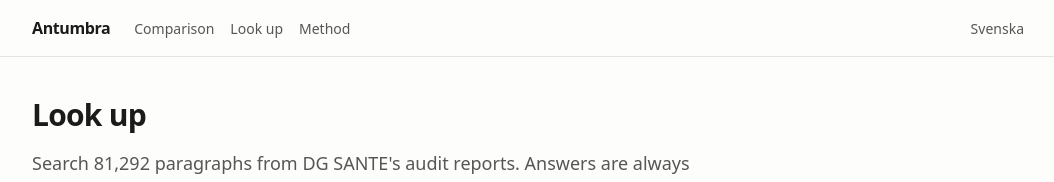
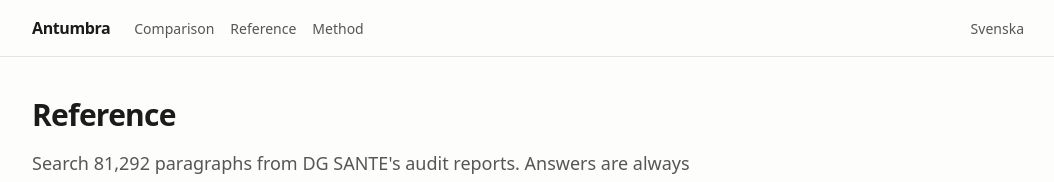
Before and after one commit to MartinBlomqvistDev/antumbra, a Next.js app in the folder web/: page /en/uppslag in a window 1280 px wide. Shown: the top 182 px of the page, without its empty margins (112-1166 px from the left). Built offline with nearby package versions, Linux system fonts and the light colour scheme.

Commit message:
copy: public framing in the site description and Reference label

```diff
--- a/web/content/en.ts
+++ b/web/content/en.ts
@@ -6,15 +6,15 @@ export const en: Copy = {
     name: "Antumbra",
     tagline: "From figure to source in two clicks.",
     description:
-      "Measuring how official controls are audited: the EU's audits of " +
-      "member state control systems, with every figure clickable down to " +
-      "the exact sentence in the source document.",
+      "Making supervision measurable: the EU's audits of member state " +
+      "control systems, where every figure can be clicked down to the " +
+      "exact sentence in the source document.",
     navLabel: "Main navigation",
   },
   nav: [
     { href: "/en/", label: "Home" },
     { href: "/en/jamforelse/", label: "Comparison" },
-    { href: "/en/uppslag/", label: "Look up" },
+    { href: "/en/uppslag/", label: "Reference" },
     { href: "/en/metod/", label: "Method" },
   ],
   languageSwitch: { href: "/", label: "Svenska" },
@@ -74,7 +74,7 @@ export const en: Copy = {
     backToTable: "Back to the comparison",
   },
   uppslag: {
-    title: "Look up",
+    title: "Reference",
     lead:
       "Search 81,292 paragraphs from DG SANTE's audit reports. Answers " +
       "are always verbatim quotations with country, reference and " +
--- a/web/content/sv.ts
+++ b/web/content/sv.ts
@@ -6,9 +6,9 @@ export const sv: Copy = {
     name: "Antumbra",
     tagline: "Från siffra till källa på två klick.",
     description:
-      "Mätning av hur offentlig kontroll granskas: EU:s revisioner av " +
-      "medlemsstaternas kontrollsystem, med varje tal klickbart ned till " +
-      "den exakta meningen i källdokumentet.",
+      "Att göra tillsynen mätbar: EU:s revisioner av medlemsstaternas " +
+      "kontrollsystem, där varje tal kan klickas ned till den exakta " +
+      "meningen i källdokumentet.",
     navLabel: "Huvudnavigering",
   },
   nav: [
```
